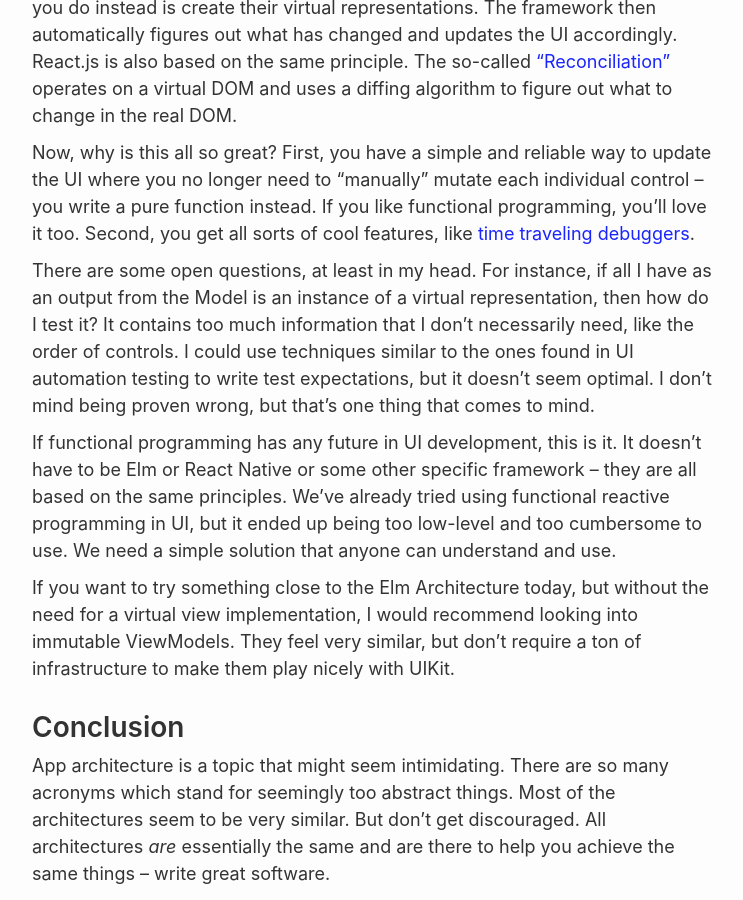
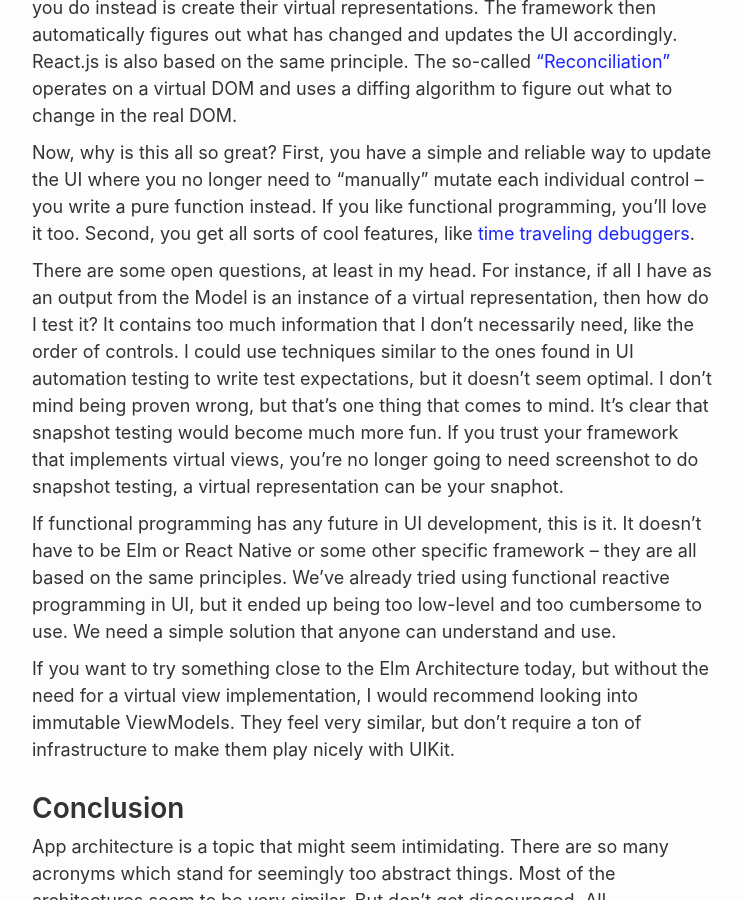
Before and after one commit to hyling/kean.github.io, a Jekyll site: the page built from _posts/2018-08-11-app-architecture.markdown, in a window 1280 px wide and 900 px high, scrolled down 4439 px. Shown: the whole window, without its empty margins (398-1141 px from the left). Built offline with Jekyll 4.4.1, drawn with Linux system fonts in a browser that asks for light colours; comment, search, counter and statistics services are not loaded.

Commit message:
Update 2018-08-11-app-architecture.markdown

```diff
--- a/_posts/2018-08-11-app-architecture.markdown
+++ b/_posts/2018-08-11-app-architecture.markdown
@@ -95,7 +95,7 @@ To make this all run smoothly, you don’t actually produce any of the real inst
 
 Now, why is this all so great? First, you have a simple and reliable way to update the UI where you no longer need to "manually" mutate each individual control – you write a pure function instead. If you like functional programming, you’ll love it too. Second, you get all sorts of cool features, like [time traveling debuggers](http://debug.elm-lang.org).
 
-There are some open questions, at least in my head. For instance, if all I have as an output from the Model is an instance of a virtual representation, then how do I test it? It contains too much information that I don't necessarily need, like the order of controls. I could use techniques similar to the ones found in UI automation testing to write test expectations, but it doesn't seem optimal. I don't mind being proven wrong, but that's one thing that comes to mind.
+There are some open questions, at least in my head. For instance, if all I have as an output from the Model is an instance of a virtual representation, then how do I test it? It contains too much information that I don't necessarily need, like the order of controls. I could use techniques similar to the ones found in UI automation testing to write test expectations, but it doesn't seem optimal. I don't mind being proven wrong, but that's one thing that comes to mind. It's clear that snapshot testing would become much more fun. If you trust your framework that implements virtual views, you're no longer going to need screenshot to do snapshot testing, a virtual representation can be your snaphot.
 
 If functional programming has any future in UI development, this is it. It doesn’t have to be Elm or React Native or some other specific framework – they are all based on the same principles. We’ve already tried using functional reactive programming in UI, but it ended up being too low-level and too cumbersome to use. We need a simple solution that anyone can understand and use.
 
```
